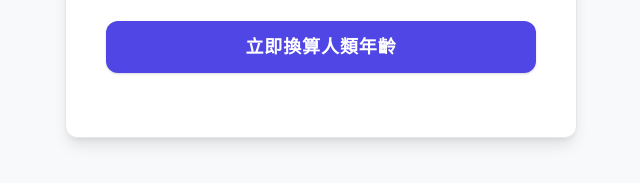
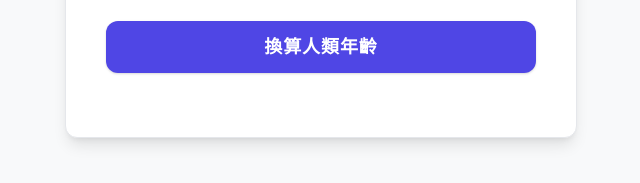
Before and after one commit to iaffix/DogAgeConversion, a plain HTML site: page index.html in a window 1280 px wide. Shown: the part 585-768 px from the top of the page, 319-959 px from the left. Drawn offline with nearby package versions, Linux system fonts and the light colour scheme.

Commit message:
調整按鈕文字

```diff
--- a/index.html
+++ b/index.html
@@ -66,7 +66,7 @@
         <!-- 按鈕區塊 -->
         <button id="calculateBtn"
             class="w-full btn-primary bg-indigo-600 text-white font-semibold py-3 rounded-xl mb-6 text-lg tracking-wider">
-            立即換算人類年齡
+            換算人類年齡
         </button>
 
         <!-- 訊息/錯誤顯示區 -->
```
